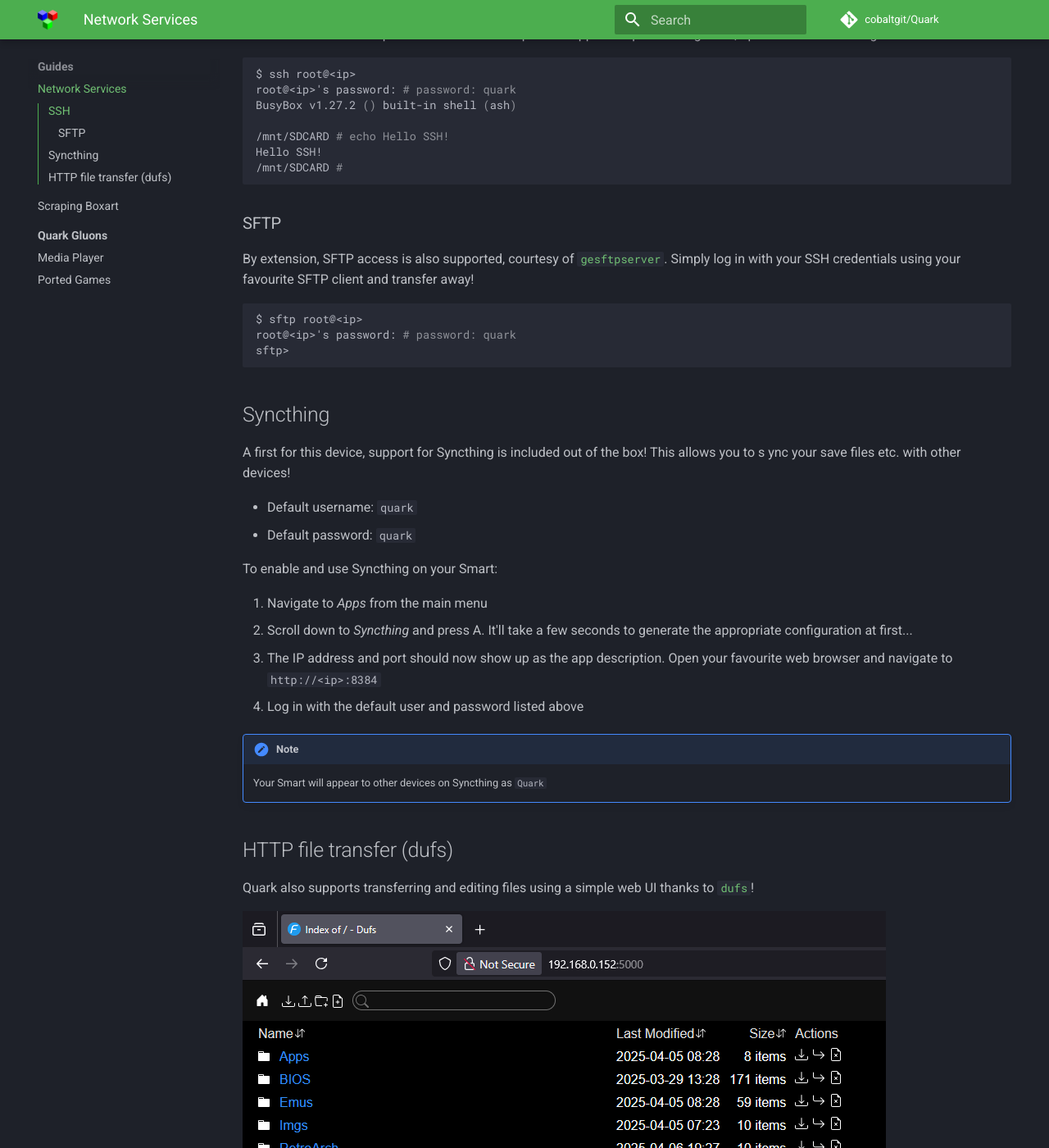
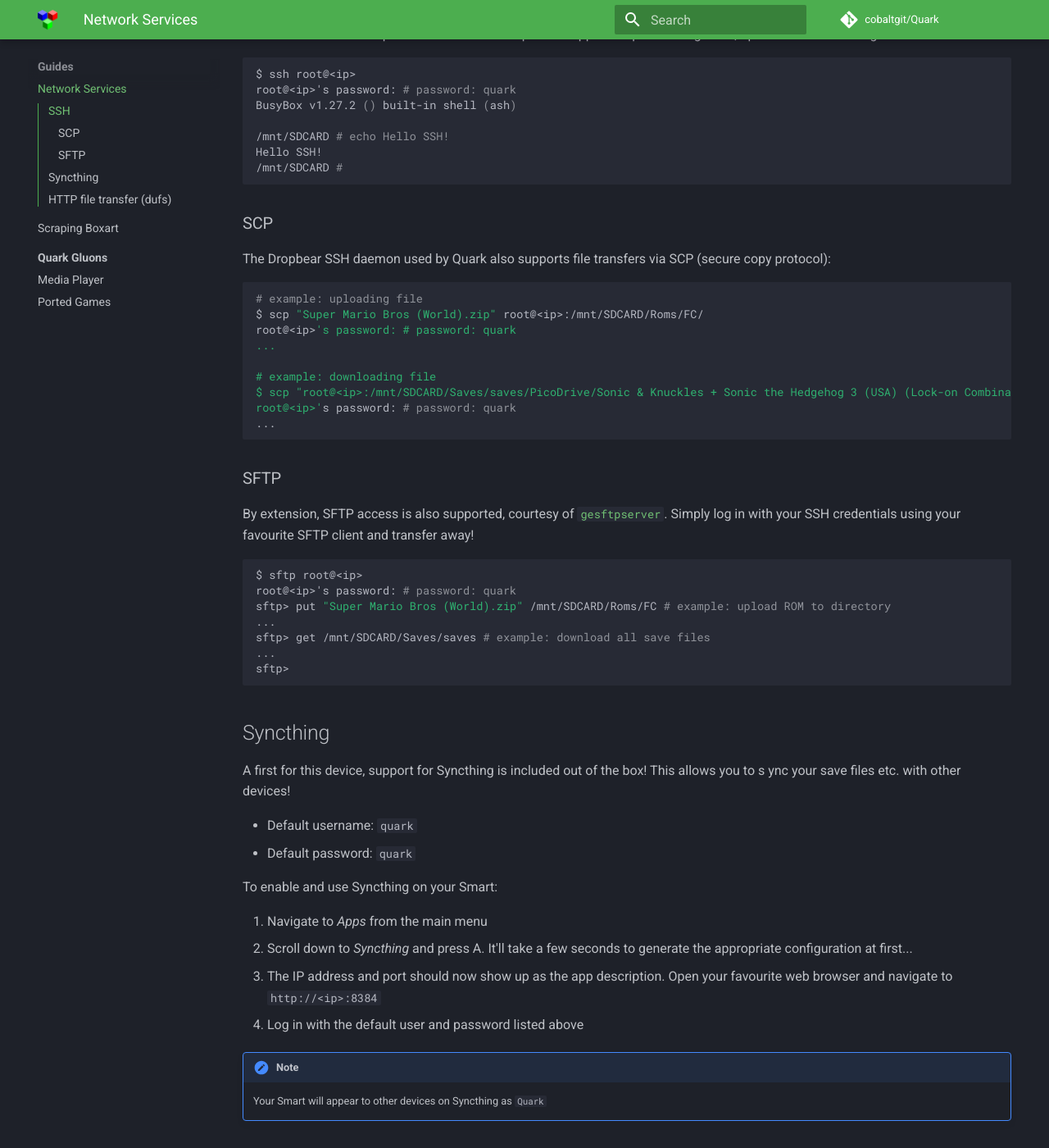
Before and after one commit to cobaltgit/Quark-Docs, an MkDocs documentation site: the page built from docs/guides/network.md, in a window 1280 px wide and 1400 px high, scrolled down 581 px. Shown: the whole window at 82% size. Built offline with MkDocs 1.6.1 and Material for MkDocs 9.7.7, drawn with Linux system fonts in a browser that asks for light colours; comment, search, counter and statistics services are not loaded.

Commit message:
network: add SCP usage and SFTP download/upload examples

````diff
--- a/docs/guides/network.md
+++ b/docs/guides/network.md
@@ -25,12 +25,30 @@ Hello SSH!
 /mnt/SDCARD #
 ```
 
+### SCP
+
+The Dropbear SSH daemon used by Quark also supports file transfers via SCP (secure copy protocol):
+```sh
+# example: uploading file
+$ scp "Super Mario Bros (World).zip" root@<ip>:/mnt/SDCARD/Roms/FC/
+root@<ip>'s password: # password: quark
+...
+
+# example: downloading file
+$ scp "root@<ip>:/mnt/SDCARD/Saves/saves/PicoDrive/Sonic & Knuckles + Sonic the Hedgehog 3 (USA) (Lock-on Combination).srm" .
+root@<ip>'s password: # password: quark
+...
+```
 ### SFTP
 
 By extension, SFTP access is also supported, courtesy of [`gesftpserver`](https://www.greenend.org.uk/rjk/sftpserver/). Simply log in with your SSH credentials using your favourite SFTP client and transfer away!
 ```sh
 $ sftp root@<ip>
 root@<ip>'s password: # password: quark
+sftp> put "Super Mario Bros (World).zip" /mnt/SDCARD/Roms/FC # example: upload ROM to directory
+...
+sftp> get /mnt/SDCARD/Saves/saves # example: download all save files
+...
 sftp>
 ```
 
````
